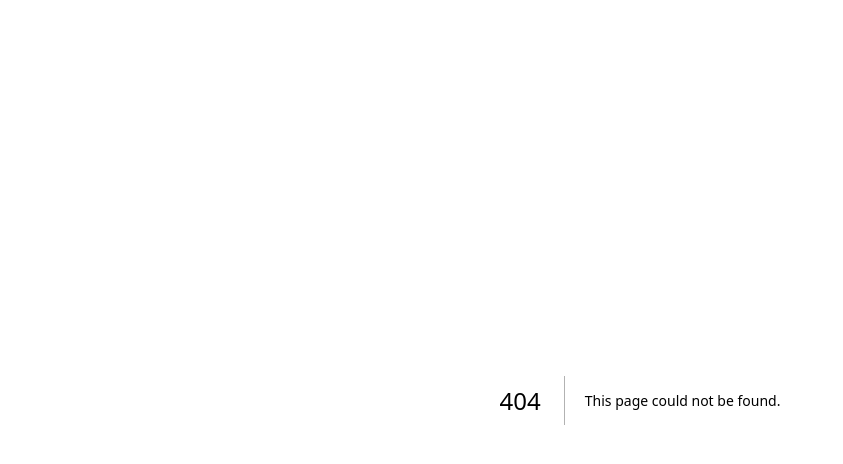
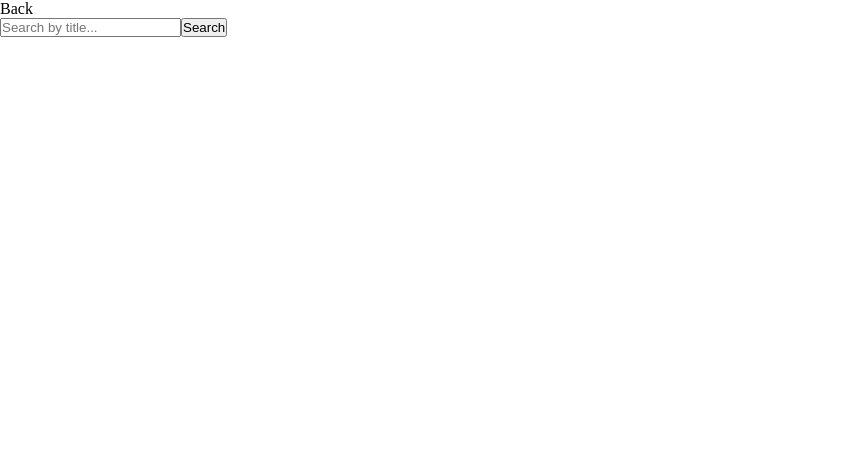
Before and after one commit to kaitlyngreve/nextjs-booklook, a Next.js app: page /books/search in a window 1280 px wide. Before the commit this address had no page. Shown: the top 464 px of the page, without its empty margins (0-843 px from the left). Built offline with nearby package versions, Linux system fonts and the light colour scheme.

Commit message:
got books api set up with search bar

```diff
--- /dev/null
+++ b/src/pages/books/book.js
@@ -0,0 +1,7 @@
+
+
+export default function Book({ book }) {
+    const bookV = book.volumeInfo
+
+    return <div>{bookV.title}</div>
+}
--- /dev/null
+++ b/src/pages/books/search-books.js
@@ -0,0 +1,19 @@
+
+
+export default function SearchBooks({ searchBooks, handleSearchBooks, setBooksByQuery }) {
+
+    return (
+        <div>
+            <form onSubmit={setBooksByQuery}>
+                <input
+                    type='text'
+                    placeholder="Search by title..."
+                    value={searchBooks}
+                    onChange={handleSearchBooks}
+                    name="searchInput"
+                />
+                <button type="submit">Search</button>
+            </form>
+        </div>
+    )
+}
--- /dev/null
+++ b/src/pages/books/search.js
@@ -0,0 +1,40 @@
+import { useState } from 'react';
+import Head from 'next/head';
+import Link from 'next/link';
+import Book from './book';
+import SearchBooks from './search-books';
+
+export default function Books() {
+    const [books, setBooks] = useState([]);
+    const [searchBooks, setSearchBooks] = useState("");
+
+    const handleSearchBooks = (e) => {
+        setSearchBooks(e.target.value)
+    }
+
+    const setBooksByQuery = (e) => {
+        e.preventDefault();
+
+        const searchQuery = e.target.searchInput.value;
+        fetch(`https://www.googleapis.com/books/v1/volumes?q=${searchQuery}&printType=books`)
+            .then((r) => r.json())
+            .then((data) => setBooks(data.items))
+
+        setSearchBooks("");
+    };
+
+    return (
+        <div>
+            <Head>
+                <title>Books List</title>
+            </Head>
+
+            <Link href={'/'}>Back</Link>
+
+            <SearchBooks setBooksByQuery={setBooksByQuery} searchBooks={searchBooks} handleSearchBooks={handleSearchBooks} />
+            {books.map((book) => {
+                return <Book book={book} key={book.id} />
+            })}
+        </div>
+    )
+}
```
Also changed, not shown: src/pages/index.js (+2 -14 lines).
